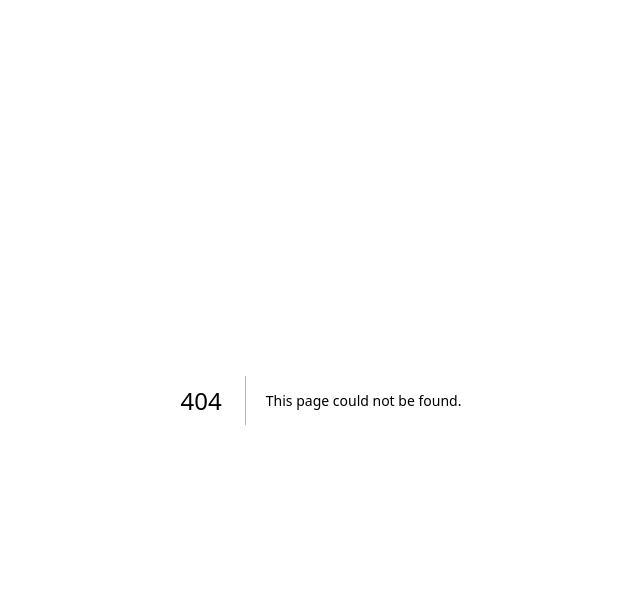
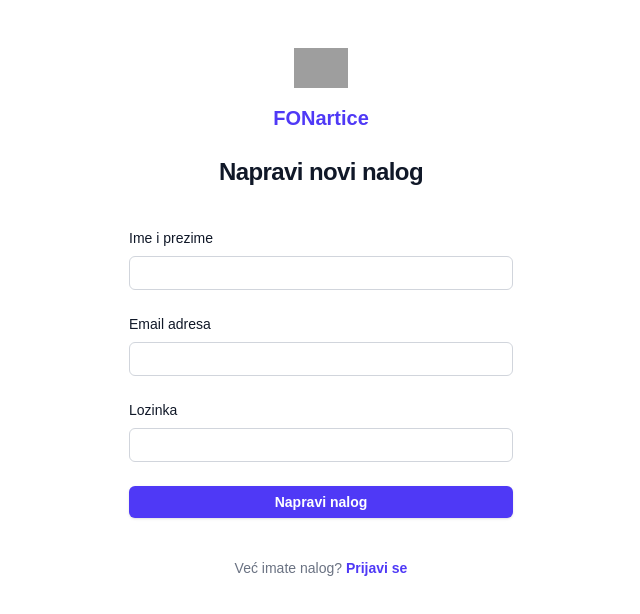
Before and after one commit to elab-development/internet-tehnologije, a Next.js app: page /register in a window 1280 px wide. Before the commit this address had no page. Shown: the top 614 px of the page, without its empty margins (319-959 px from the left). Built offline with nearby package versions, Linux system fonts and the light colour scheme; grey boxes are pictures that could not be loaded.

Commit message:
Klijent server komunikacija

```diff
--- /dev/null
+++ b/src/app/api/auth/me/route.ts
@@ -0,0 +1,25 @@
+import { db } from "@/db";
+import { usersTable } from "@/db/schema";
+import { AUTH_COOKIE, verifyAuthToken } from "@/lib/auth";
+import { eq } from "drizzle-orm";
+import { cookies } from "next/headers";
+import { NextResponse } from "next/server";
+
+export async function GET() {
+    const token = (await cookies()).get(AUTH_COOKIE)?.value
+    if (!token) {
+        return NextResponse.json({ user: null })
+    }
+
+    try {
+        const claims = verifyAuthToken(token);
+        const [u] = await db
+            .select({ id: usersTable.id, name: usersTable.name, email: usersTable.email, createdAt: usersTable.createdAt })
+            .from(usersTable)
+            .where(eq(usersTable.id, claims.sub))
+
+        return NextResponse.json({ user: u ?? null })
+    } catch {
+        return NextResponse.json({ user: null }, { status: 401 })
+    }
+}
--- /dev/null
+++ b/src/app/login/page.tsx
@@ -0,0 +1,5 @@
+import AuthForm from "@/components/AuthForm"
+export default function LoginPage() {
+
+    return <AuthForm mode="login" />
+}
--- /dev/null
+++ b/src/app/register/page.tsx
@@ -0,0 +1,5 @@
+import AuthForm from "@/components/AuthForm";
+
+export default function RegisterPage() {
+    return <AuthForm mode="register" />
+}
--- a/src/components/AuthForm.tsx
+++ b/src/components/AuthForm.tsx
@@ -1,11 +1,50 @@
 "use client";
 
-import { useState } from "react";
+import { FormEvent, useState } from "react";
 import Link from "next/link";
+import { useRouter } from "next/navigation";
 
 type Mode = "login" | "register";
 
 export default function AuthForm({ mode }: { mode: Mode }) {
+    const router = useRouter();
+
+    //pokupimo podatke sa forme
+    const [name, setName] = useState("")
+    const [email, setEmail] = useState("")
+    const [pwd, setPwd] = useState("")
+
+    //komunikacija sa serverom
+    const handleSubmit = async (e: FormEvent) => {
+        e.preventDefault();
+        setErr("");
+        setLoading(true);
+
+        try {
+            const endpoint = mode === "login" ? "/api/auth/login" : "/api/auth/register";
+            const body = mode === "login" ? { email, password: pwd } : { name, email, password: pwd }
+            const res = await fetch(endpoint, {
+                method: "POST",
+                credentials: "include",
+                headers: { "Content-Type": "application/json" },
+                body: JSON.stringify(body)
+            })
+
+            if (!res.ok) {
+                const message = "Greska pri autentifikaciji"
+                setErr(message);
+                return;
+            }
+
+            //token je vec upisan u cookie na serveru
+            //potrebno je da resfreshujemo sve komande koje koriste cookie
+            router.refresh();
+            router.push("/");
+        } finally {
+            setLoading(false)
+        }
+
+    }
 
     const [err, setErr] = useState("");
     const [loading, setLoading] = useState(false);
@@ -31,13 +70,15 @@ export default function AuthForm({ mode }: { mode: Mode }) {
             </div>
 
             <div className="mt-10 sm:mx-auto sm:w-full sm:max-w-sm">
-                <form className="space-y-6">
+                <form onSubmit={handleSubmit} className="space-y-6">
                     {mode === "register" && (
                         <div>
                             <label className="block text-sm font-medium text-gray-900">Ime i prezime</label>
                             <input
                                 type="text"
                                 required
+                                value={name}
+                                onChange={(e) => setName(e.target.value)}
                                 className="mt-2 block w-full rounded-md border border-gray-300 bg-white px-3 py-1.5 text-base placeholder:text-gray-400 focus:border-indigo-600 focus:outline-none sm:text-sm"
                             />
                         </div>
@@ -48,6 +89,8 @@ export default function AuthForm({ mode }: { mode: Mode }) {
                         <input
                             type="email"
                             required
+                            value={email}
+                            onChange={(e) => setEmail(e.target.value)}
                             className="mt-2 block w-full rounded-md border border-gray-300 bg-white px-3 py-1.5 text-base placeholder:text-gray-400 focus:border-indigo-600 focus:outline-none sm:text-sm"
                         />
                     </div>
@@ -57,6 +100,8 @@ export default function AuthForm({ mode }: { mode: Mode }) {
                         <input
                             type="password"
                             required
+                            value={pwd}
+                            onChange={(e) => setPwd(e.target.value)}
                             autoComplete={mode === "login" ? "current-password" : "new-password"}
                             className="mt-2 block w-full rounded-md border border-gray-300 bg-white px-3 py-1.5 text-base placeholder:text-gray-400 focus:border-indigo-600 focus:outline-none sm:text-sm"
                         />
--- a/src/components/AuthProvider.tsx
+++ b/src/components/AuthProvider.tsx
@@ -1,6 +1,6 @@
 "use client"
 
-import React, { createContext, useContext, useState, useMemo } from "react";
+import React, { createContext, useContext, useState, useMemo, useCallback, useEffect } from "react";
 
 export type User = { id: string; name: string; email: string; createdAt: string }
 
@@ -27,5 +27,6 @@ export function AuthProvider({ children }: { children: React.ReactNode }) {
 //hook koji pozivamo kad nam treba AuthProvider ili neki njegov deo
 export function useAuth() {
     const ctx = useContext(AuthContext);
+    if (!ctx) throw new Error("useAuth must be used inside AuthProvider")
     return ctx;
 }
```
